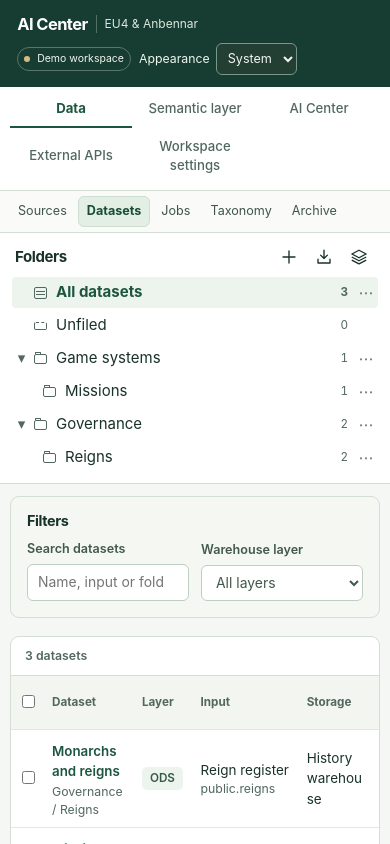
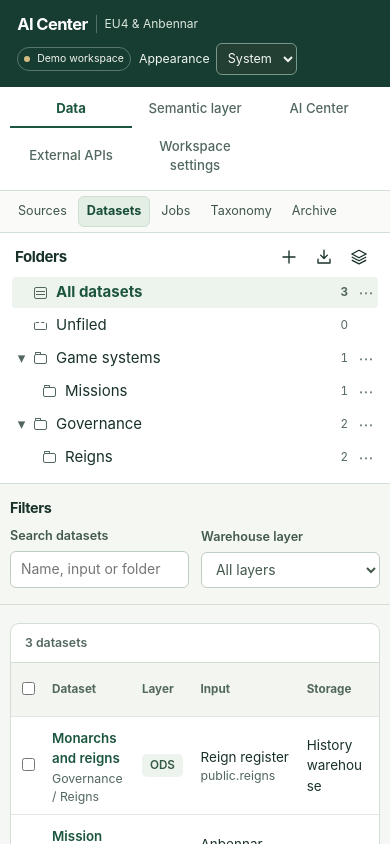
Before and after one commit to Julian-jh/Eu4-Anbennar-Agent, a plain HTML site: page ai-center-frontend/index.html in a window 390 px wide. Both pictures are taken after a click on the button "Datasets". Shown: the top 844 px of the page. Drawn offline with Linux system fonts and the light colour scheme.

Commit message:
fix(catalog): align dataset filters with the navigation edges

```diff
--- a/ai-center-frontend/data-menu/catalog.js
+++ b/ai-center-frontend/data-menu/catalog.js
@@ -30,15 +30,15 @@
     const layer = select([['','All layers'],...layers.map(l => [l.code,l.code + ' · ' + l.name])],selection.layer);
     const count = node('span',null,'dm-catalog-count');
     count.setAttribute('aria-live','polite');
-    const crumb = node('nav',null,'dm-catalog-crumb');
-    crumb.setAttribute('aria-label','Folder path');
+    const filters = node('section',null,'dm-filter-panel');
+    filters.setAttribute('aria-label','Dataset filters');
     if (selected) {
+      const crumb = node('nav',null,'dm-catalog-crumb');
+      crumb.setAttribute('aria-label','Folder path');
       crumb.append(iconButton('All datasets','back',() => onSelect(null)),node('span',scopeName));
-      content.append(crumb);
+      filters.append(crumb);
     }
     const controls = group('dm-catalog-filters',field('Search datasets',query),field('Warehouse layer',layer));
-    const filters = node('section',null,'dm-filter-panel');
-    filters.setAttribute('aria-label','Dataset filters');
     const clearFilters = button('Clear filters',() => {
       query.value = layer.value = '';
       changeFilter();
--- a/ai-center-frontend/data-menu/data-menu.css
+++ b/ai-center-frontend/data-menu/data-menu.css
@@ -109,7 +109,8 @@
   grid-template-columns: calc(var(--rail-width) + var(--rail-pad)) clamp(180px,17vw,240px) minmax(0,1fr);
 }
 .dm-layout:has(> .dm-folder-rail:not([hidden])) main {
-  grid-column: 3; padding: 26px clamp(16px,2vw,32px) 48px;
+  --catalog-gutter: clamp(16px,2vw,32px);
+  grid-column: 3; max-width: none; padding: 0 var(--catalog-gutter) 48px;
 }
 .dm-folder-rail .dm-folders { background: transparent; border: none; border-radius: 0; padding: 0; }
 .dm-folder-rail .dm-ft-head { min-height: 32px; padding: 0 3px 8px; margin-bottom: 5px; gap: 5px; }
@@ -128,18 +129,21 @@
 .dm-catalog-contents {
   display: grid; grid-template-columns: minmax(0,1fr); min-width: 0; gap: 18px;
 }
-.dm-filter-panel,.dm-catalog-results { min-width: 0; border: 1px solid var(--line); border-radius: 9px; }
-.dm-filter-panel { padding: 12px 16px 16px; background: var(--surface-raised); }
+.dm-filter-panel {
+  min-width: 0; margin-inline: calc(0px - var(--catalog-gutter,0px));
+  padding: 12px var(--catalog-gutter,16px) 16px;
+  border-bottom: 1px solid var(--line); background: var(--surface-raised);
+}
 .dm-filter-heading { display: flex; align-items: center; justify-content: space-between; min-height: 24px; margin-bottom: 7px; }
 .dm-filter-heading h2 { margin: 0; font-size: .96rem; }
 .dm-filter-heading button { min-height: 24px; padding-block: 1px; }
-.dm-catalog-results { background: var(--paper); }
+.dm-catalog-results { min-width: 0; border: 1px solid var(--line); border-radius: 9px; background: var(--paper); }
 .dm-catalog-filters,.dm-catalog-batch,.dm-catalog-pages,.dm-catalog-crumb {
   display: flex; align-items: center; flex-wrap: wrap; gap: 8px 12px;
 }
 .dm-catalog-count,.dm-catalog-path,.dm-catalog-pages { color: var(--muted); font-size: .82rem; }
 .dm-catalog-count { display: block; padding: 10px 14px; font-weight: 600; }
-.dm-catalog-crumb { gap: 4px 7px; min-width: 0; overflow-wrap: anywhere; font-weight: 600; }
+.dm-catalog-crumb { gap: 4px 7px; min-width: 0; margin-bottom: 8px; overflow-wrap: anywhere; font-weight: 600; }
 .dm-catalog-filters { align-items: end; }
 .dm-catalog-batch { padding: 12px 16px; align-items: center; }
 .dm-catalog-filters label { flex: 1 1 140px; }
@@ -195,7 +199,7 @@
   .dm-folder-rail { padding: 8px 12px; border-inline-end: 0; border-bottom: 1px solid var(--line); }
   .dm-folder-rail .dm-ft-head { margin-bottom: 0; padding-bottom: 2px; }
   .dm-folder-rail .dm-ft-nav { max-height: 210px; overflow-y: auto; }
-  .dm-layout:has(> .dm-folder-rail:not([hidden])) main { padding: 12px 10px 40px; }
+  .dm-layout:has(> .dm-folder-rail:not([hidden])) main { --catalog-gutter: 10px; padding-bottom: 40px; }
   .dm-layout .ac-source-table th,.dm-layout .ac-source-table td { padding-inline: 7px; }
   .dm-table { min-width: 540px; }
   .dm-panel { padding: 13px; }
```
Also changed, not shown: 1 other file.
